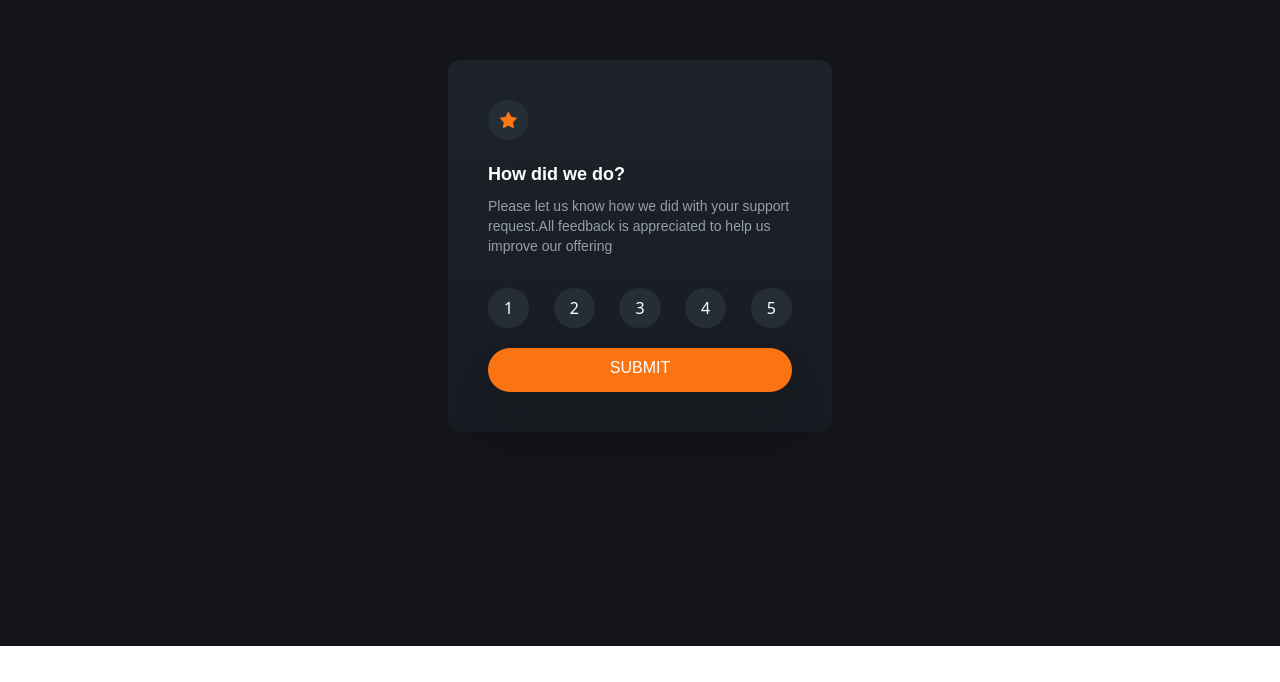
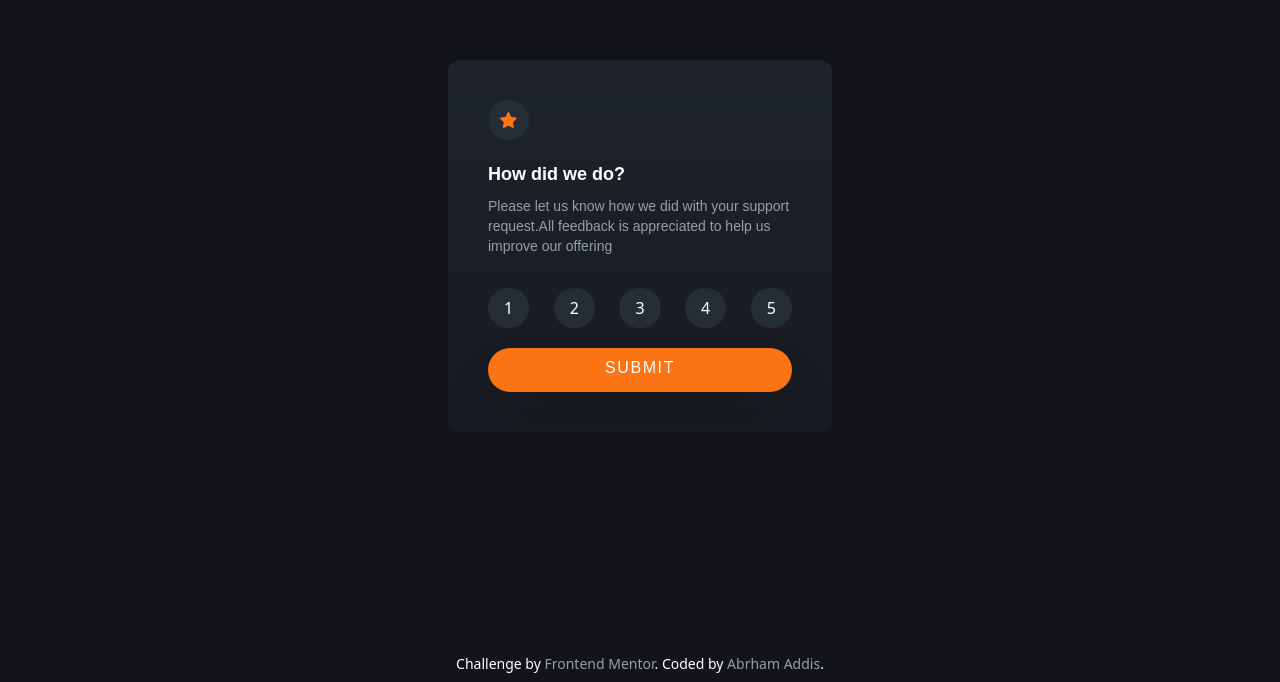
Before and after one commit to abrhamadddis/interactive-rating-component-main, a website: page src/index.html in a window 1280 px wide. Shown: the part 154-836 px from the top of the page. Before the commit the page ends 800 px from the top, so only its background shows below. Drawn offline with Linux system fonts and the light colour scheme.

Commit message:
footer isadded

```diff
--- a/src/index.html
+++ b/src/index.html
@@ -14,7 +14,7 @@
 
 </head>
 
-<body>
+<body class="flex flex-col justify-center bg-veryDarkBlue">
   <!--rating page-->
   <div class="flex  justify-center items-center h-screen bg-veryDarkBlue ">
     <!--rating component-->
@@ -60,7 +60,7 @@
         </div>
         <!--submit-->
         <button
-          class="  mt-5 w-full p-3 px-6 pt-2  bg-orange rounded-full shadow-2xl baseline font-overPass text-white hover:bg-white hover:text-orange"
+          class="  mt-5 w-full p-3 px-6 pt-2  bg-orange rounded-full shadow-2xl baseline font-overPass text-white hover:bg-white hover:text-orange tracking-widest"
           type="submit">SUBMIT</button>
       </form>
     </div>
@@ -81,6 +81,10 @@
       </div>
     </div>
   </div>
+  <footer class="bg-veryDarkBlue text-white text-sm self-center my-2"> Challenge by <a class="text-lightGrey
+    href="https://www.frontendmentor.io?ref=challenge" target="_blank">Frontend Mentor</a>. Coded by <a
+    class="text-lightGrey" href="https://www.frontendmentor.io/profile/abrhamadddis" target="_blank">Abrham Addis</a>.
+</footer>
   <script src="../src/js/script.js"></script>
 </body>
 
```
Also changed, not shown: css/main.css.
